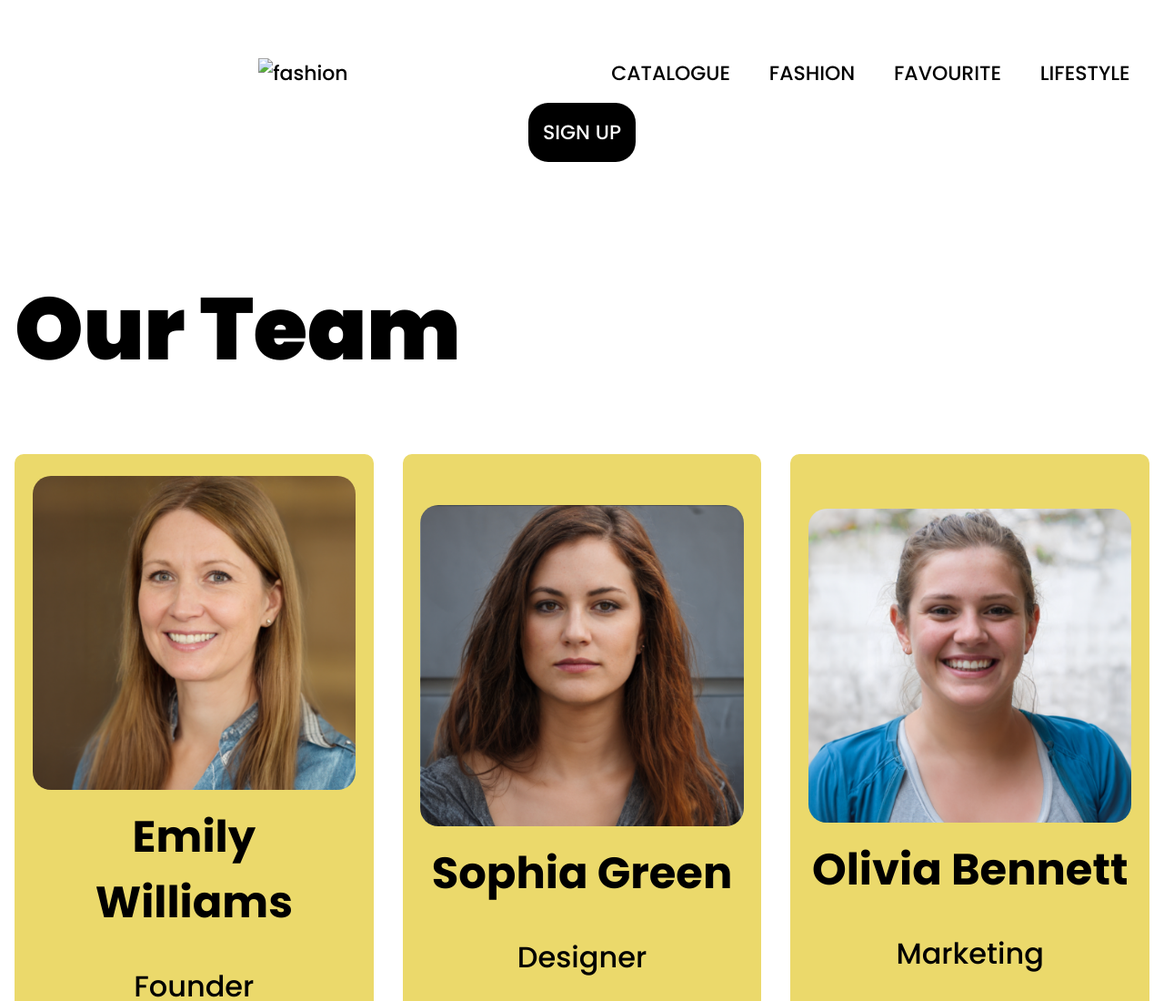
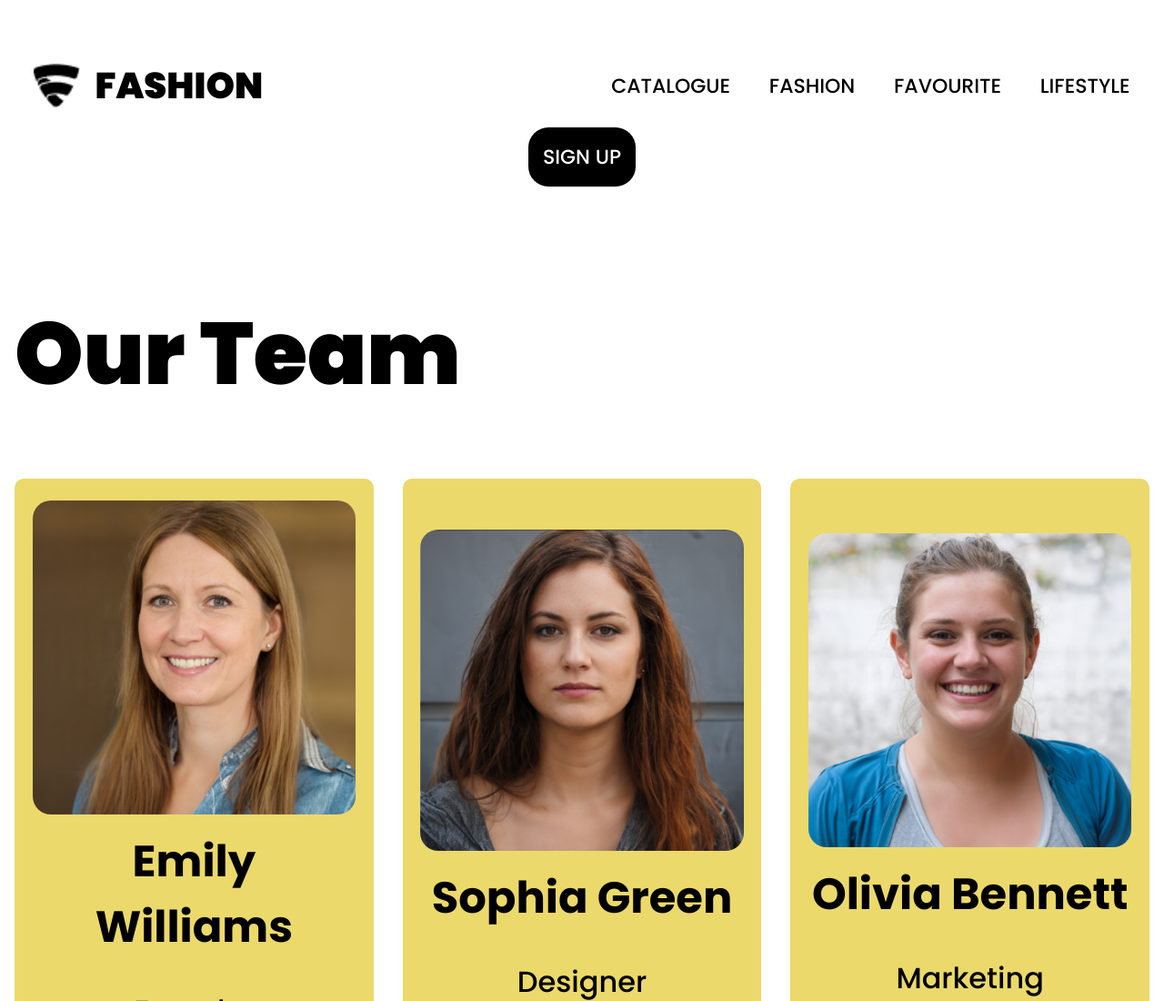
Before and after one commit to lee00869/mtm6201-midterm, a plain HTML site: page about.html in a window 1280 px wide. Shown: the top 1100 px of the page at 91% size. Drawn offline with Linux system fonts and the light colour scheme.

Commit message:
Fix html

```diff
--- a/about.html
+++ b/about.html
@@ -29,15 +29,19 @@
         <header role="banner">
             <div class="container2">
                 <!-- navigation -->
-                <nav class="main-nav" id="nav" role="navigation">
+                <nav role="navigation" class="main-nav" id="nav">
                     <ul class="nav-list">
-                        <li class="logo"><a href="index.html"><img src="images/logo.png" alt="fashion"></a></li>
+                        <li class="logo"><a href="index.html"><div class="logo-text"><img srcset="
+                            images/Vector-fashion-32_x_30.png 760w,
+                            images/Vector-fashion-51_x_48.png 1920w" sizes="(max-width: 760px) 760px,
+                          (max-width: 1920px) 1920px" src="images/Vector-fashion-51_x_48.png" alt="fashion"> Fashion</div></a></li>
                         <li><a href="#">CATALOGUE</a></li>
                         <li><a href="#">FASHION</a></li>
                         <li><a href="#">FAVOURITE</a></li>
                         <li><a href="#">LIFESTYLE</a></li>
                         <li><a href="#" class="current">SIGN UP</a></li>
                     </ul>
+                </nav>
                 </nav>
             </div>
 
```
Also changed, not shown: contact.html (+5 -2 lines).
